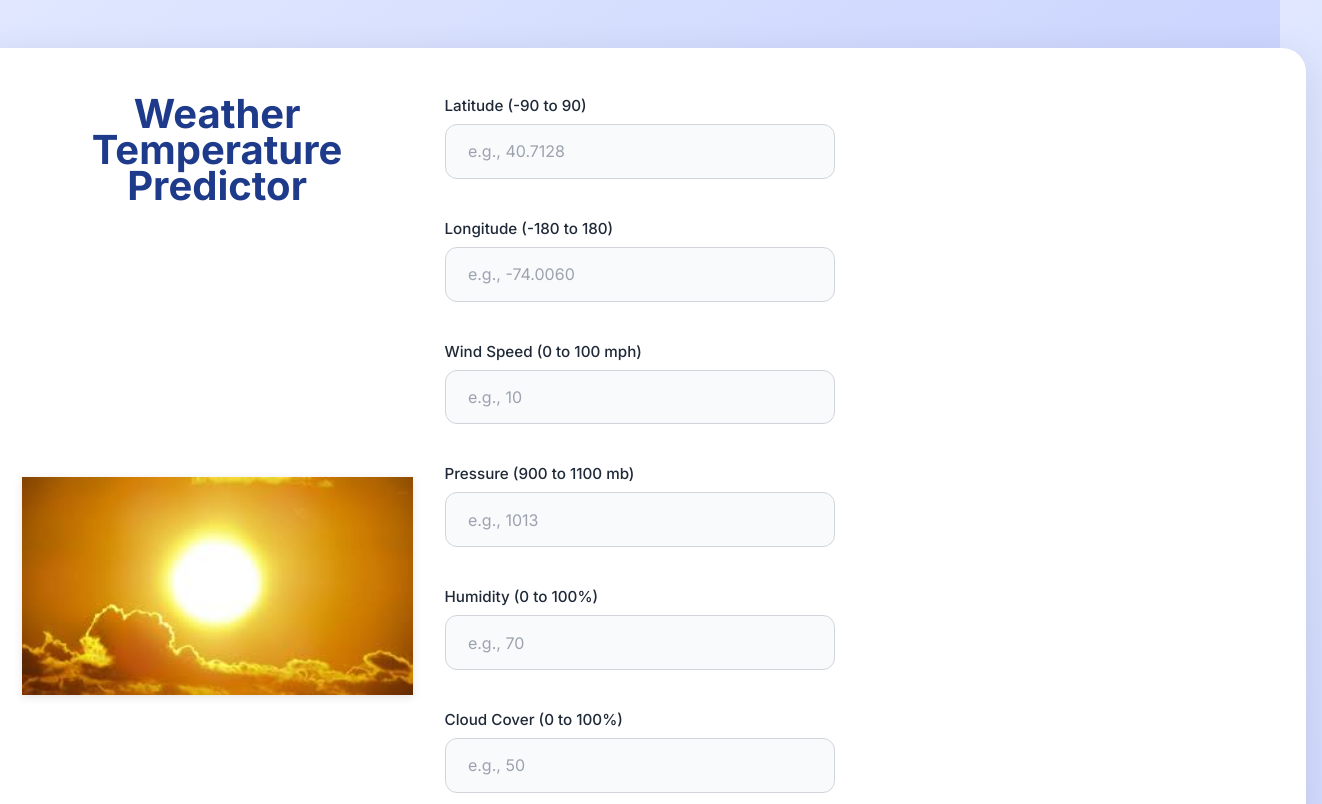
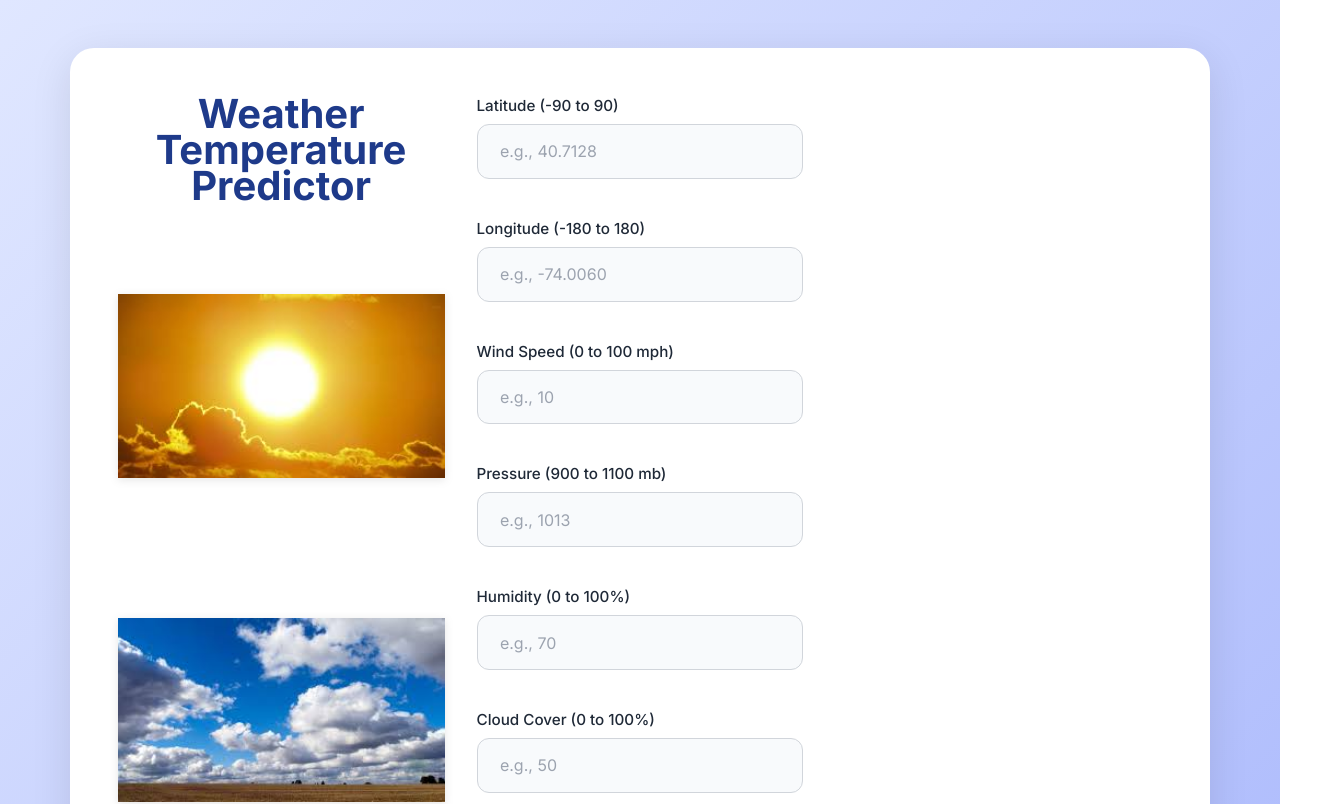
Before and after one commit to abinesh-akr/DS-frontend, a React (Create React App) app: page / in a window 1280 px wide. Shown: the top 804 px of the page, 1322 px wide, since content can reach past the window. Built offline with nearby package versions, Linux system fonts and the light colour scheme.

Commit message:
Update App.css

```diff
--- a/src/App.css
+++ b/src/App.css
@@ -57,7 +57,7 @@ body {
 .title-column {
   align-items: center;
   text-align: center;
-  width: 1000px;
+  width: 700px;
 }
 
 .text-3xl {
@@ -74,8 +74,8 @@ body {
 }
 
 .weather-image {
-  width: 900px;
-  height: 700px;
+  width: 500px;
+  height: 300px;
   object-fit: contain;
   filter: drop-shadow(0 2px 4px rgba(0, 0, 0, 0.1));
   transition: transform 0.3s ease;
```
